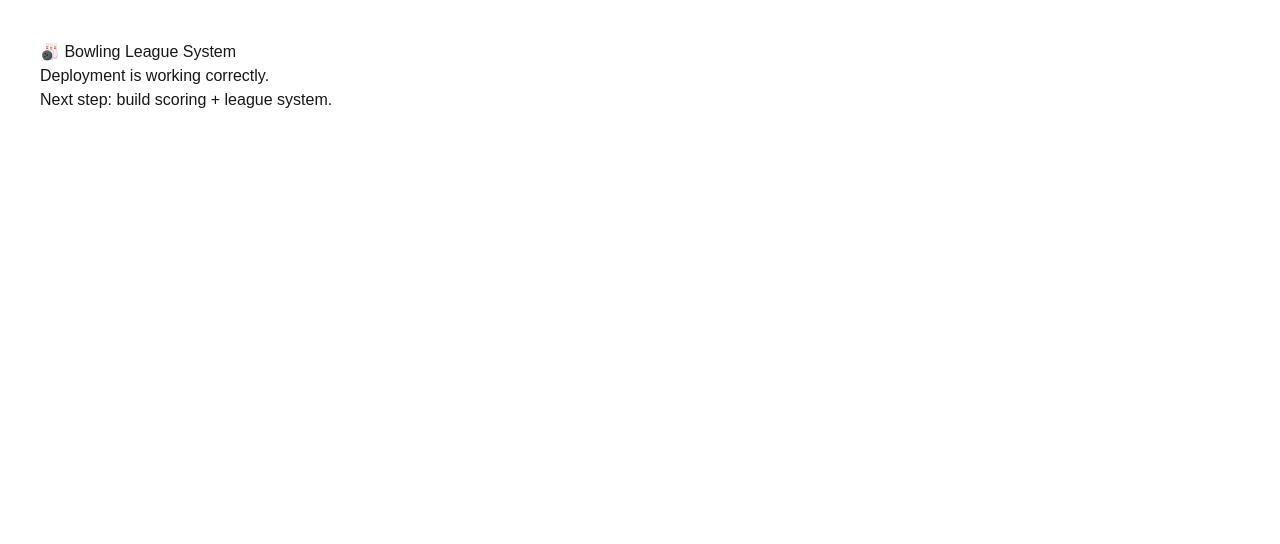
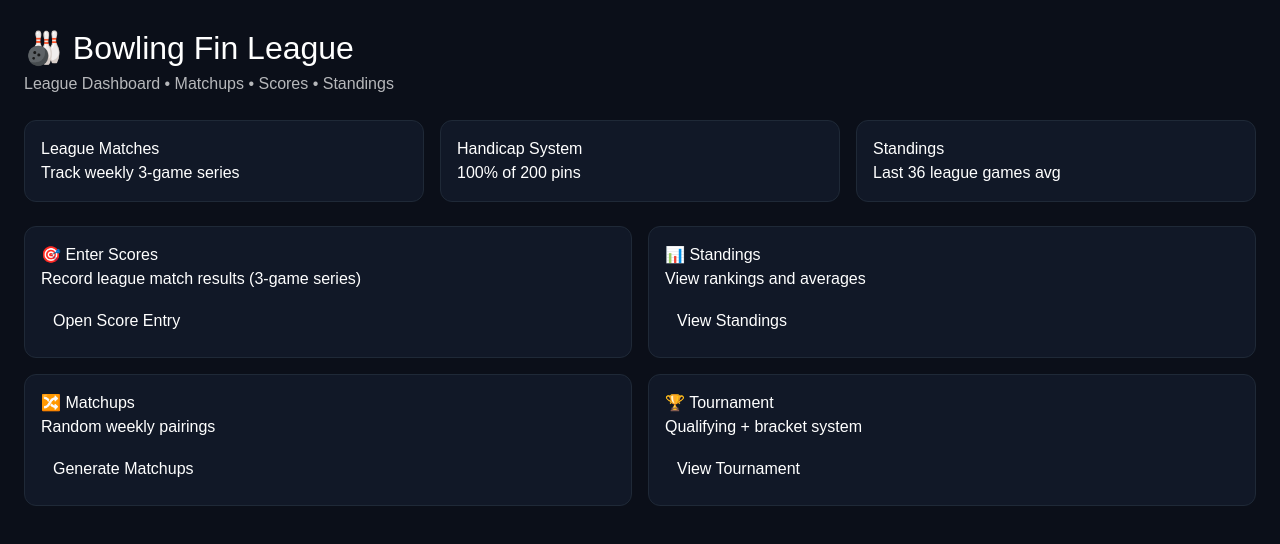
Before and after one commit to lwobigbbe/bowling-fun-league, a Next.js app: page / in a window 1280 px wide. Shown: the top 544 px of the page. Built offline with nearby package versions, Linux system fonts and the light colour scheme.

Commit message:
build league dashboard UI

```diff
--- a/app/page.tsx
+++ b/app/page.tsx
@@ -1,9 +1,76 @@
 export default function Home() {
   return (
-    <main style={{ padding: 40, fontFamily: "Arial" }}>
-      <h1>🎳 Bowling League System</h1>
-      <p>Deployment is working correctly.</p>
-      <p>Next step: build scoring + league system.</p>
+    <main style={{ padding: 24, fontFamily: "Arial", background: "#0b0f19", minHeight: "100vh", color: "white" }}>
+
+      <header style={{ marginBottom: 24 }}>
+        <h1 style={{ fontSize: 32 }}>🎳 Bowling Fin League</h1>
+        <p style={{ opacity: 0.7 }}>
+          League Dashboard • Matchups • Scores • Standings
+        </p>
+      </header>
+
+      {/* Quick Stats */}
+      <section style={{ display: "grid", gridTemplateColumns: "repeat(3, 1fr)", gap: 16, marginBottom: 24 }}>
+        <div style={cardStyle}>
+          <h3>League Matches</h3>
+          <p>Track weekly 3-game series</p>
+        </div>
+
+        <div style={cardStyle}>
+          <h3>Handicap System</h3>
+          <p>100% of 200 pins</p>
+        </div>
+
+        <div style={cardStyle}>
+          <h3>Standings</h3>
+          <p>Last 36 league games avg</p>
+        </div>
+      </section>
+
+      {/* Main Actions */}
+      <section style={{ display: "grid", gridTemplateColumns: "1fr 1fr", gap: 16 }}>
+
+        <div style={cardStyle}>
+          <h2>🎯 Enter Scores</h2>
+          <p>Record league match results (3-game series)</p>
+          <button style={buttonStyle}>Open Score Entry</button>
+        </div>
+
+        <div style={cardStyle}>
+          <h2>📊 Standings</h2>
+          <p>View rankings and averages</p>
+          <button style={buttonStyle}>View Standings</button>
+        </div>
+
+        <div style={cardStyle}>
+          <h2>🔀 Matchups</h2>
+          <p>Random weekly pairings</p>
+          <button style={buttonStyle}>Generate Matchups</button>
+        </div>
+
+        <div style={cardStyle}>
+          <h2>🏆 Tournament</h2>
+          <p>Qualifying + bracket system</p>
+          <button style={buttonStyle}>View Tournament</button>
+        </div>
+
+      </section>
+
     </main>
   );
 }
+
+const cardStyle = {
+  background: "#111827",
+  padding: 16,
+  borderRadius: 12,
+  border: "1px solid #1f2937"
+};
+
+const buttonStyle = {
+  marginTop: 10,
+  padding: "8px 12px",
+  borderRadius: 8,
+  border: "none",
+  cursor: "pointer"
+};
```
